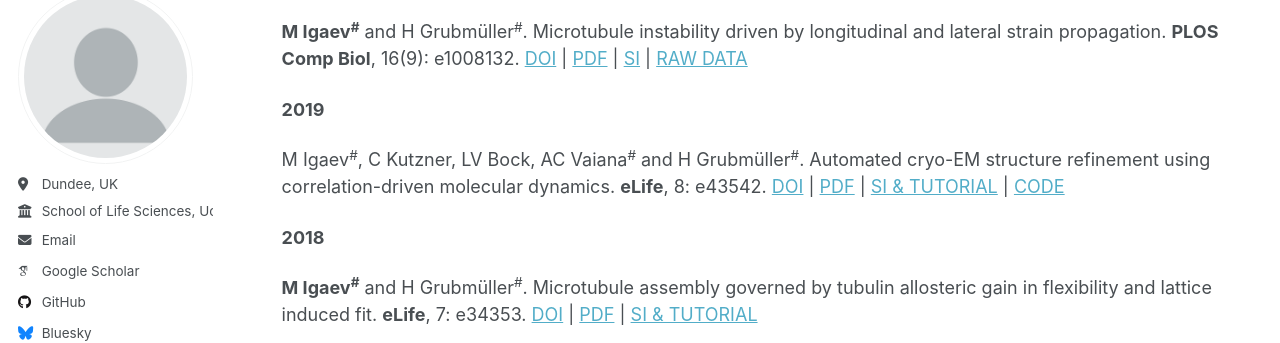
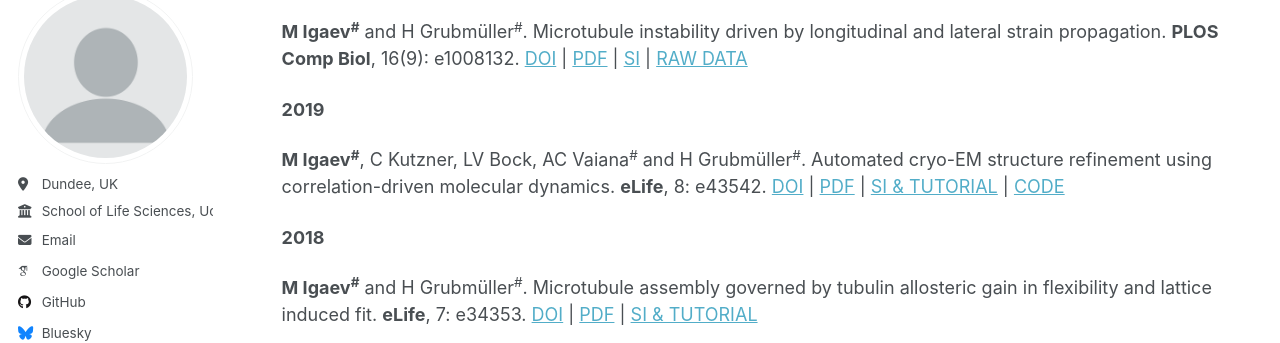
Before and after one commit to igaev-lab/igaev-lab.github.io, a Jekyll site: the page built from _pages/publications.md, in a window 1280 px wide and 900 px high, scrolled down 490 px. Shown: the part 110-453 px from the top of the window. Built offline with Jekyll 4.4.1, drawn with Linux system fonts in a browser that asks for light colours; some web fonts are replaced.

Commit message:
Minor changes

```diff
--- a/_pages/publications.md
+++ b/_pages/publications.md
@@ -40,7 +40,7 @@ Microtubule instability driven by longitudinal and lateral strain propagation.
 
 **2019**
 
-M Igaev<sup>#</sup>, C Kutzner, LV Bock, AC Vaiana<sup>#</sup> and H Grubmüller<sup>#</sup>.
+**M Igaev<sup>#</sup>**, C Kutzner, LV Bock, AC Vaiana<sup>#</sup> and H Grubmüller<sup>#</sup>.
 Automated cryo-EM structure refinement using correlation-driven molecular dynamics.
 **eLife**, 8: e43542.
 [DOI](https://doi.org/10.7554/eLife.43542) | [PDF](/files/igaev-et-al-elife-2019.pdf) |
```
